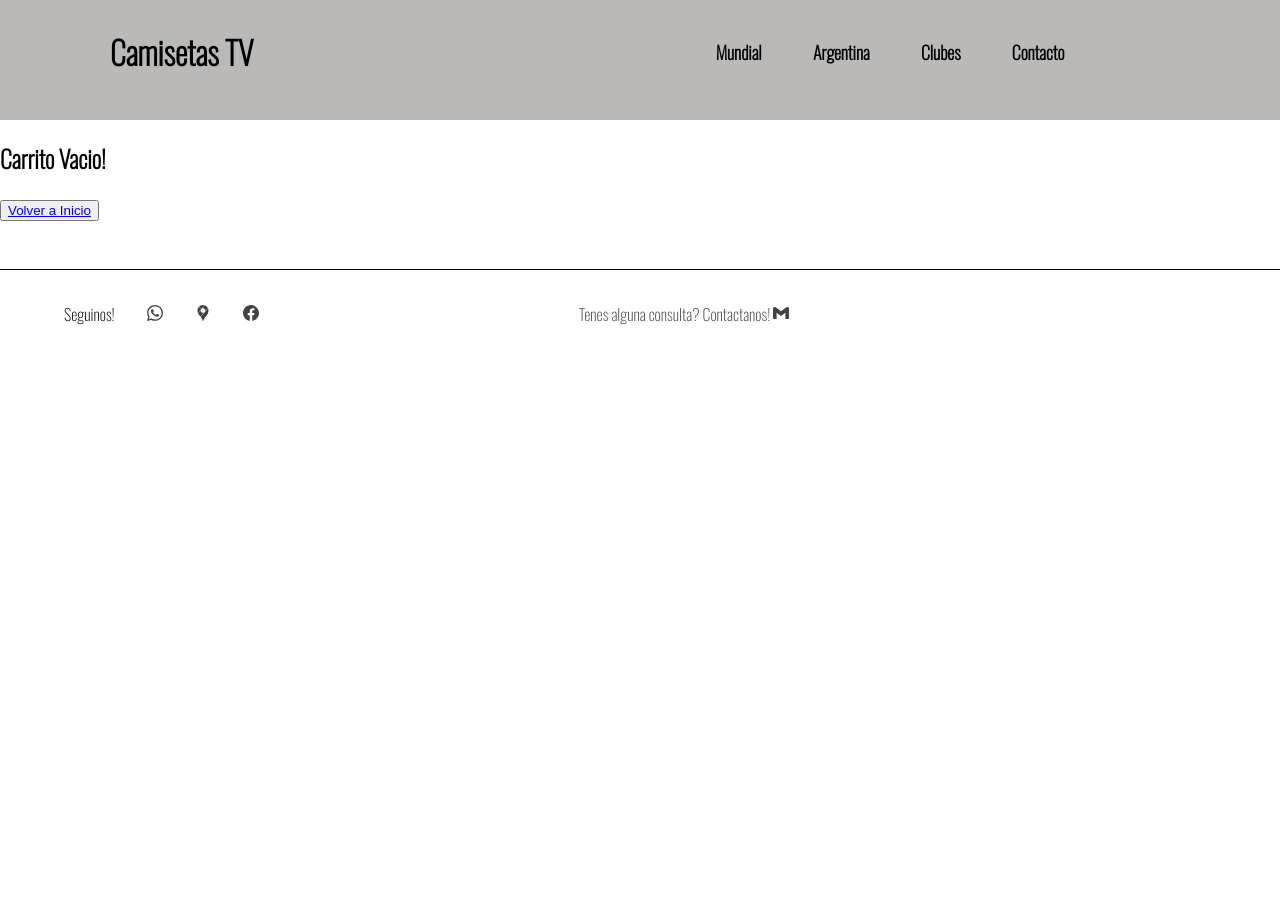
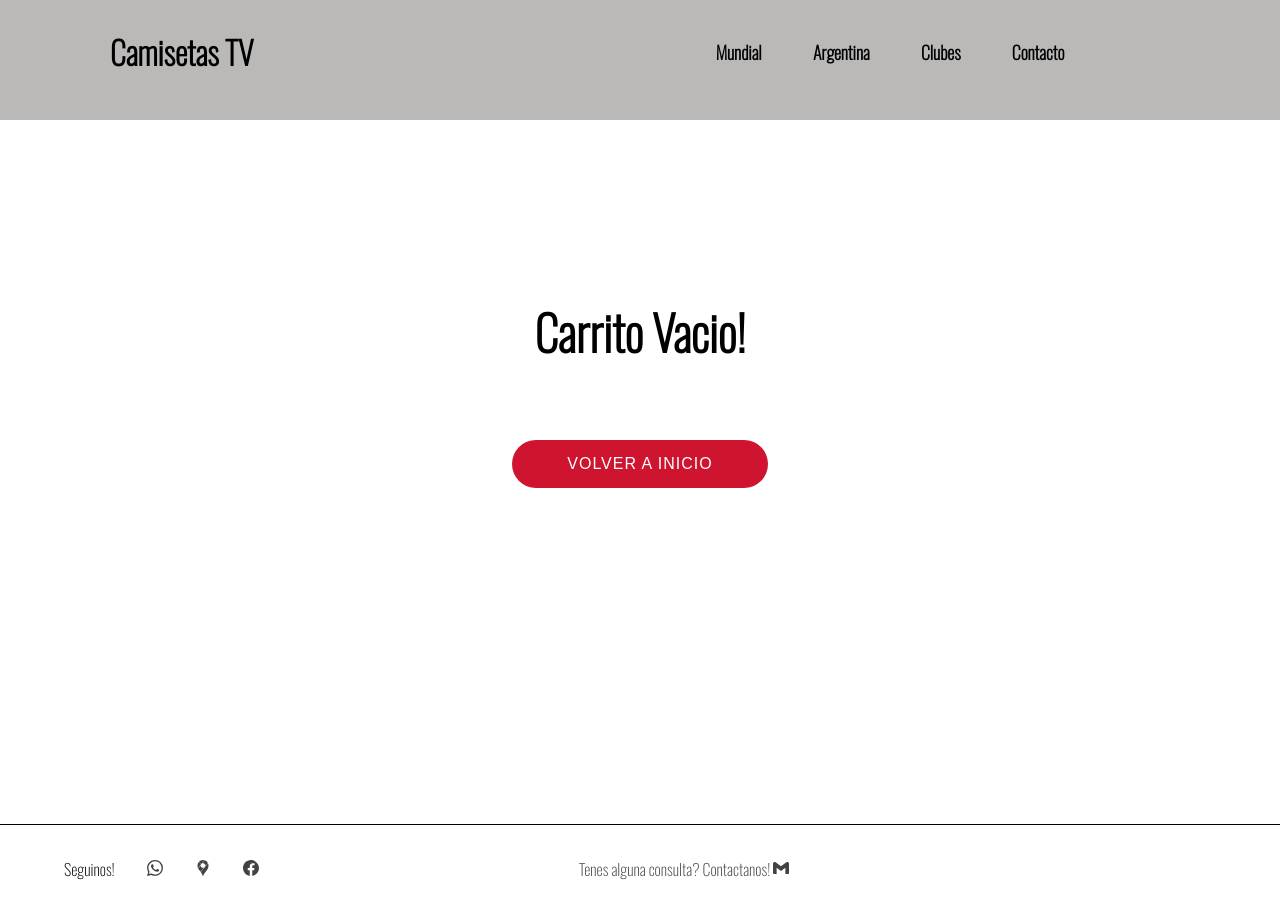
Before and after one commit to tomasviader/camisetas-tv, a React (Create React App) app: page /carrito in a window 1280 px wide. Before the commit the page ends 800 px from the top, so only its background shows below. Built offline with nearby package versions, Linux system fonts and the light colour scheme.

Commit message:
Entrega Proyecto Final

```diff
--- a/src/components/Cart/Cart.js
+++ b/src/components/Cart/Cart.js
@@ -1,6 +1,7 @@
 import { Link } from "react-router-dom"
 import { useCartContext } from "../../context/CartContext"
 import CartItem from "../CartItem/CartItem"
+import EmptyCart from "../EmptyCart/EmptyCart"
 import './Cart.scss'
 
 
@@ -13,12 +14,7 @@ const Cart = () => {
             {
                 cartTotal() === 0
 
-                ?   <>
-                        <h2>Carrito Vacio!</h2>
-                        <button>
-                            <Link to='/'>Volver a Inicio</Link>
-                        </button>
-                    </>
+                ?   <EmptyCart/>
 
                 :   <>  <div className="div-cart">
                             <h1>Carrito</h1>
--- a/src/components/Cart/Cart.scss
+++ b/src/components/Cart/Cart.scss
@@ -124,6 +124,39 @@
     }
 }
 
+.div-empty-cart{
+    display: flex;
+    flex-direction: column;
+    justify-content: center;
+    align-items: center;
+    margin-top: 3rem;
+
+    h2{
+        margin-top: 8rem;
+        font-size: 3rem;
+    }
+
+    .but-volver{
+        margin-top: 2rem;
+        margin-bottom: 18rem;
+        background: #CE142F;
+        border: none;
+        border-radius: 50px;
+        width: 20%;
+        height: 3rem;
+        font-weight: bold;
+        text-transform: uppercase;
+        font-size: 1rem;
+        letter-spacing: 1px;
+        cursor: pointer;
+
+        a {
+            font-weight: 400;
+            color: #fff;
+            text-decoration: none;
+        }
+    }
+}
 
 footer{
     margin-top: 12rem;
--- a/src/components/CartItem/CartItem.scss
+++ b/src/components/CartItem/CartItem.scss
@@ -13,7 +13,8 @@
 
         .p-name{
             width: 200px;
-            font-weight: 500;
+            font-size: 1.25rem;
+            font-weight: 600;
             text-align: left;
         }
         .p-price{
--- /dev/null
+++ b/src/components/EmptyCart/EmptyCart.js
@@ -0,0 +1,16 @@
+import { Link } from 'react-router-dom'
+import './EmptyCart.scss'
+
+const EmptyCart = () => {
+
+    return (
+        <div className="div-empty-cart">
+            <h2>Carrito Vacio!</h2>
+            <button className="but-volver">
+                <Link to='/'>Volver a Inicio</Link>
+            </button>
+        </div>
+    )
+}
+
+export default EmptyCart
--- /dev/null
+++ b/src/components/EmptyCart/EmptyCart.scss
@@ -0,0 +1,33 @@
+.div-empty-cart{
+    display: flex;
+    flex-direction: column;
+    justify-content: center;
+    align-items: center;
+    margin-top: 3rem;
+
+    h2{
+        margin-top: 8rem;
+        font-size: 3rem;
+    }
+
+    .but-volver{
+        margin-top: 2rem;
+        margin-bottom: 18rem;
+        background: #CE142F;
+        border: none;
+        border-radius: 50px;
+        width: 20%;
+        height: 3rem;
+        font-weight: bold;
+        text-transform: uppercase;
+        font-size: 1rem;
+        letter-spacing: 1px;
+        cursor: pointer;
+
+        a {
+            font-weight: 400;
+            color: #fff;
+            text-decoration: none;
+        }
+    }
+}
--- a/src/components/FormCheckout/FormCheckout.js
+++ b/src/components/FormCheckout/FormCheckout.js
@@ -4,6 +4,7 @@ import { addDoc, collection, getDocs, writeBatch, query, where, documentId } fro
 import { db } from '../../firebase/config'
 import useForm from "../../hooks/useForm"
 import './FormCheckout.scss'
+import EmptyCart from "../EmptyCart/EmptyCart"
 
 const FormCheckout = () => {
 
@@ -75,10 +76,7 @@ const FormCheckout = () => {
 
     if (cart.length === 0) {
         return(
-            <>
-                <h2>Carrito vacio !</h2>
-                <Link to='/'> Ir a comprar</Link>
-            </>
+            <EmptyCart/>
         )
     }
 
--- a/src/context/CartContext.js
+++ b/src/context/CartContext.js
@@ -63,11 +63,12 @@ export const CartProvider = ({children}) => {
         .then((result) => {
             if (result.isConfirmed) {
                 setCart([])
-                Swal.fire(
-                'Eliminado!',
-                'Se vacio el carrito.',
-                'success'
-            )
+                Swal.fire({
+                title:'Eliminado!',
+                text:'Se vacio el carrito.',
+                confirmButtonColor: '#6d6d6d',
+                confirmButtonText: 'Ok'
+            })
             }
         })
 
@@ -78,17 +79,15 @@ export const CartProvider = ({children}) => {
             title: 'Tu compra se registro con exito!',
             text: `Tu numero de orden es: ${id}`,
             icon: 'sucess',
-            confirmButtonColor: '#3085d6',
+            confirmButtonColor: '#6d6d6d',
             confirmButtonText: 'Genial!'
         })
         setCart([])
-
     }
 
     useEffect(() => {
         localStorage.setItem('carrito', JSON.stringify(cart))
     }, [cart])
-
 
     return(
 
```
